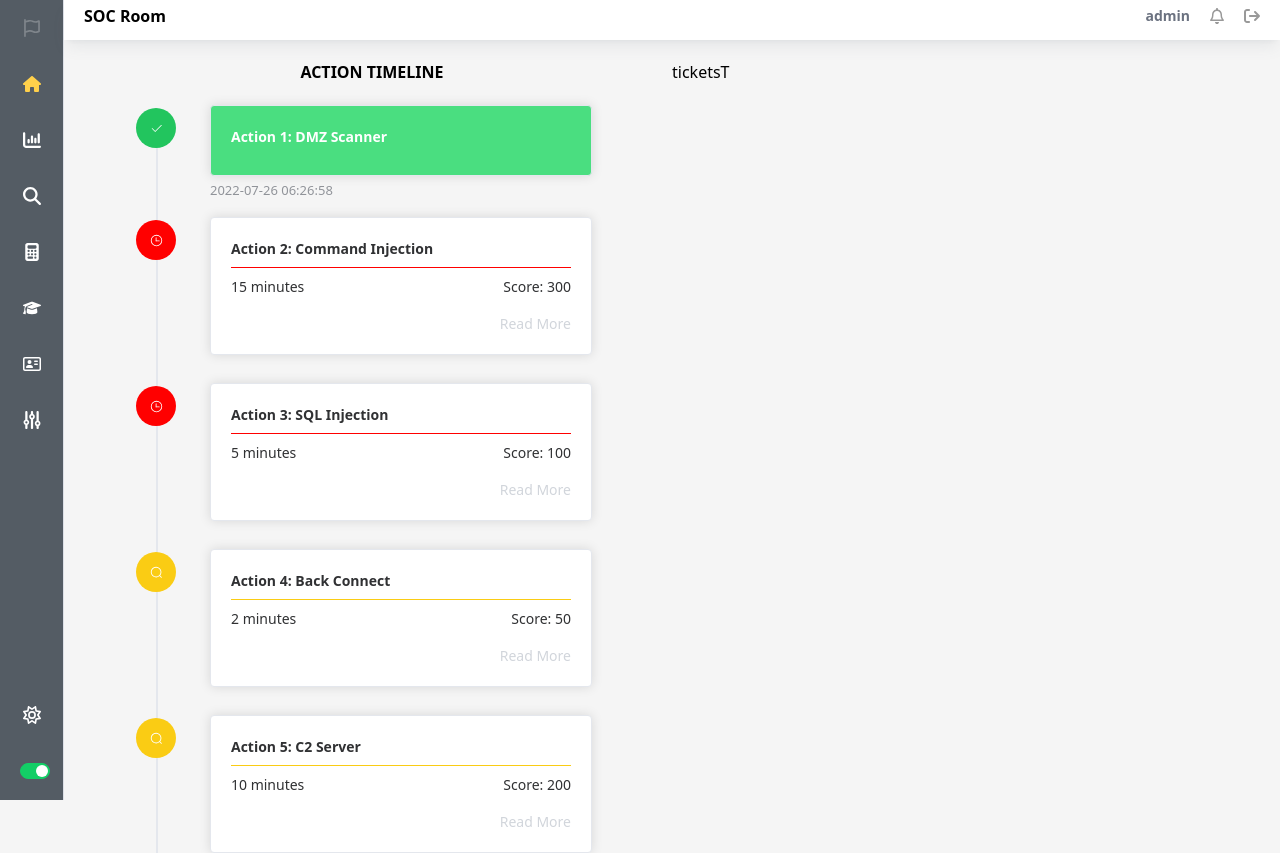
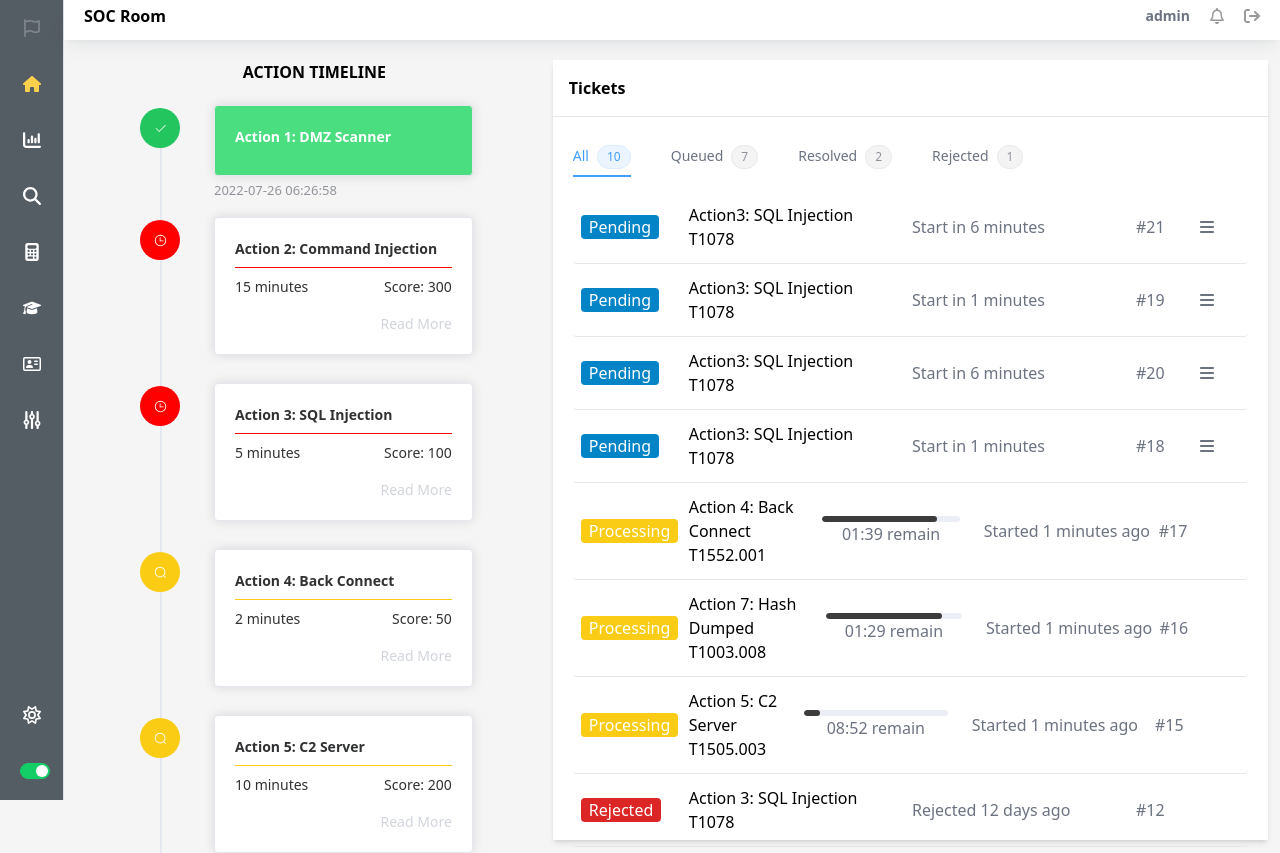
Before and after one commit to ayugioh2003/trapa-security-dashboard, a Vue app: page / in a window 1280 px wide. Shown: the top 853 px of the page. Built offline with nearby package versions, Linux system fonts and the light colour scheme.

Commit message:
feat: Tickets

```diff
--- a/package.json
+++ b/package.json
@@ -13,6 +13,7 @@
     "@fortawesome/free-regular-svg-icons": "^6.2.0",
     "@fortawesome/free-solid-svg-icons": "^6.2.0",
     "@fortawesome/vue-fontawesome": "^3.0.1",
+    "dayjs": "^1.11.5",
     "element-plus": "^2.2.16",
     "pinia": "^2.0.21",
     "vue": "^3.2.38",
--- a/src/components/tickets/TIndex.vue
+++ b/src/components/tickets/TIndex.vue
@@ -1,5 +1,289 @@
 <template>
-  <div>
-    ticketsT
+  <div class="bg-white shadow-md TIndex">
+    <h2 class="font-bold p-4">Tickets</h2>
+    <hr />
+    <section class="p-5">
+      <el-tabs v-model="activeName" @tab-click="handleClick">
+        <el-tab-pane
+          :label="item.label"
+          :name="item.label"
+          v-for="item in categoryList"
+          :key="item.label"
+        >
+          <template #label>
+            <span class="custom-tabs-label">
+              <span
+                class="mr-2"
+                :class="{ 'text-gray-500': item.label !== activeName }"
+                >{{ item.label }}</span
+              >
+              <el-tag
+                class="rounded-full"
+                :type="item.label === activeName ? '' : 'info'"
+                >{{ item.list.length }}</el-tag
+              >
+            </span>
+          </template>
+        </el-tab-pane>
+      </el-tabs>
+
+      <div>
+        <div
+          v-for="(item, index) in computedList"
+          :key="index"
+          class="flex items-center py-3 px-2 rounded border-b hover:bg-blue-100"
+        >
+          <!-- status -->
+          <div class="w-24 mr-3">
+            <div
+              class="inline-block text-white px-2 rounded"
+              :style="{
+                'background-color': statusList.find(
+                  (v) => v.status === item.status
+                ).color,
+              }"
+            >
+              {{ item.status }}
+            </div>
+          </div>
+
+          <!-- action name & tags -->
+          <div class="mr-auto">
+            <div>{{ item.actionName }}</div>
+            <div class="">
+              <span
+                v-for="(item, index) in item.tags"
+                :key="'tags' + index"
+                class="mr-2"
+              >
+                {{ item }}
+              </span>
+              <span v-if="item.status === 'Resolved'" style="color: green;"
+                >+{{ item.points }} pts</span
+              >
+            </div>
+          </div>
+
+          <!-- remain time -->
+          <div v-if="item.status === 'Processing'" class="w-44 mr-6">
+            <el-progress
+              :percentage="(600 - item.remainTime) / 6"
+              color="#3C3C3C"
+              :show-text="false"
+            />
+            <div class="text-center text-gray-500">
+              {{ toHHMMSS(item.remainTime) }} remain
+            </div>
+          </div>
+
+          <!-- description -->
+          <div class="w-56 text-gray-500">
+            {{ getDesc(item) }}
+          </div>
+
+          <!-- index -->
+          <div class="text-gray-500 w-16">#{{ item.index }}</div>
+
+          <!-- icon -->
+          <div class="w-10">
+            <font-awesome-icon
+              icon="fa-solid fa-bars"
+              class="text-gray-500 cursor-pointer"
+              v-if="item.status === 'Pending'"
+            />
+          </div>
+        </div>
+      </div>
+    </section>
   </div>
 </template>
+
+<script setup>
+import { ref, computed } from 'vue'
+import dayjs from 'dayjs'
+
+const activeName = ref('All')
+const handleClick = (tab, event) => {
+  console.log(tab, event)
+}
+
+const statusList = [
+  { status: 'Resolved', color: '#65A30D' },
+  { status: 'Rejected', color: '#DC2626' },
+  { status: 'Processing', color: '#FACC15' },
+  { status: 'Pending', color: '#0284C7' },
+]
+
+const ticketList = ref([
+  {
+    index: '21',
+    status: 'Pending',
+    actionName: 'Action3: SQL Injection',
+    tags: ['T1078'],
+    remainTime: null,
+    startIn: 6,
+    started: null,
+    rejectDate: '',
+    resolveDate: '',
+  },
+  {
+    index: '19',
+    status: 'Pending',
+    actionName: 'Action3: SQL Injection',
+    tags: ['T1078'],
+    remainTime: null,
+    startIn: 1,
+    started: null,
+    rejectDate: '',
+    resolveDate: '',
+  },
+  {
+    index: '20',
+    status: 'Pending',
+    actionName: 'Action3: SQL Injection',
+    tags: ['T1078'],
+    remainTime: null,
+    startIn: 6,
+    started: null,
+    rejectDate: '',
+    resolveDate: '',
+  },
+  {
+    index: '18',
+    status: 'Pending',
+    actionName: 'Action3: SQL Injection',
+    tags: ['T1078'],
+    remainTime: null,
+    startIn: 1,
+    started: null,
+    rejectDate: '',
+    resolveDate: '',
+  },
+  {
+    index: '17',
+    status: 'Processing',
+    actionName: 'Action 4: Back Connect',
+    tags: ['T1552.001'],
+    remainTime: 99,
+    startIn: null,
+    started: 1,
+    rejectDate: '',
+    resolveDate: '',
+  },
+  {
+    index: '16',
+    status: 'Processing',
+    actionName: 'Action 7: Hash Dumped',
+    tags: ['T1003.008'],
+    remainTime: 89,
+    startIn: null,
+    started: 1,
+    rejectDate: '',
+    resolveDate: '',
+  },
+  {
+    index: '15',
+    status: 'Processing',
+    actionName: 'Action 5: C2 Server',
+    tags: ['T1505.003'],
+    remainTime: 532,
+    startIn: null,
+    started: 1,
+    rejectDate: '',
+    resolveDate: '',
+  },
+  {
+    index: '12',
+    status: 'Rejected',
+    actionName: 'Action 3: SQL Injection',
+    tags: ['T1078'],
+    remainTime: 532,
+    startIn: 1,
+    started: null,
+    rejectDate: dayjs().add(12, 'days'), // + 12 days
+    resolveDate: '',
+  },
+  {
+    index: '2',
+    status: 'Resolved',
+    actionName: 'Action 3: SQL Injection',
+    tags: ['T1595.002'],
+    remainTime: null,
+    startIn: null,
+    started: null,
+    rejectDate: '',
+    resolveDate: dayjs().add(20, 'days'), // + 20 days
+    points: 100,
+  },
+  {
+    index: '15',
+    status: 'Resolved',
+    actionName: 'Action 3: SQL Injection',
+    tags: ['T1203', 'T1204.002'],
+    remainTime: null,
+    startIn: null,
+    started: null,
+    rejectDate: '',
+    resolveDate: dayjs().add(20, 'days'), // + 20 days
+    points: 400,
+  },
+])
+
+const categoryList = [
+  { label: 'All', list: ticketList.value },
+  {
+    label: 'Queued',
+    list: ticketList.value.filter((item) =>
+      ['Pending', 'Processing'].includes(item.status)
+    ),
+  },
+  {
+    label: 'Resolved',
+    list: ticketList.value.filter((item) => ['Resolved'].includes(item.status)),
+  },
+  {
+    label: 'Rejected',
+    list: ticketList.value.filter((item) => ['Rejected'].includes(item.status)),
+  },
+]
+
+const computedList = computed(() => {
+  return categoryList.find((item) => item.label === activeName.value).list
+})
+
+const toHHMMSS = (secs) => {
+  var sec_num = parseInt(secs, 10)
+  var hours = Math.floor(sec_num / 3600)
+  var minutes = Math.floor(sec_num / 60) % 60
+  var seconds = sec_num % 60
+
+  return [hours, minutes, seconds]
+    .map((v) => (v < 10 ? '0' + v : v))
+    .filter((v, i) => v !== '00' || i > 0)
+    .join(':')
+}
+
+const getDesc = (item) => {
+  if (item.status === 'Pending') {
+    return `Start in ${item.startIn} minutes`
+  } else if (item.status === 'Processing') {
+    return `Started ${item.started} minutes ago`
+  } else if (item.status === 'Rejected') {
+    return `Rejected ${Math.abs(dayjs().diff(item.rejectDate, 'day'))} days ago`
+  } else if (item.status === 'Resolved') {
+    return `Resolved ${Math.abs(
+      dayjs().diff(item.resolveDate, 'day')
+    )} days ago`
+  }
+}
+
+console.log('categoryList', categoryList)
+</script>
+
+<style lang="scss">
+.TIndex {
+  .el-tabs__nav-wrap::after {
+    background-color: transparent;
+  }
+}
+</style>
--- a/src/main.js
+++ b/src/main.js
@@ -17,6 +17,7 @@ import {
   faCalculator,
   faGraduationCap,
   faSliders,
+  faBars,
 } from '@fortawesome/free-solid-svg-icons'
 import {
   faBell,
@@ -34,7 +35,8 @@ library.add(
   faMagnifyingGlass,
   faCalculator,
   faGraduationCap,
-  faSliders
+  faSliders,
+  faBars
 )
 library.add(faBell, faFlag, faAddressCard, faSun, faMoon)
 
--- a/src/views/HomeView.vue
+++ b/src/views/HomeView.vue
@@ -1,12 +1,12 @@
 <script setup>
 import AIndex from '@/components/action/AIndex.vue'
-import Tindex from '../components/tickets/Tindex.vue'
+import TIndex from '../components/tickets/TIndex.vue'
 </script>
 
 <template>
-  <main class="px-2 flex h-screen pt-5">
-    <AIndex class="w-1/2" />
-    <Tindex class="w-1/2" />
+  <main class="px-3 flex h-screen pt-5">
+    <AIndex class="w-2/5" />
+    <TIndex class="w-3/5" />
   </main>
 </template>
 
```
Also changed, not shown: 1 other file (tests, documents, lock files or other folders).
